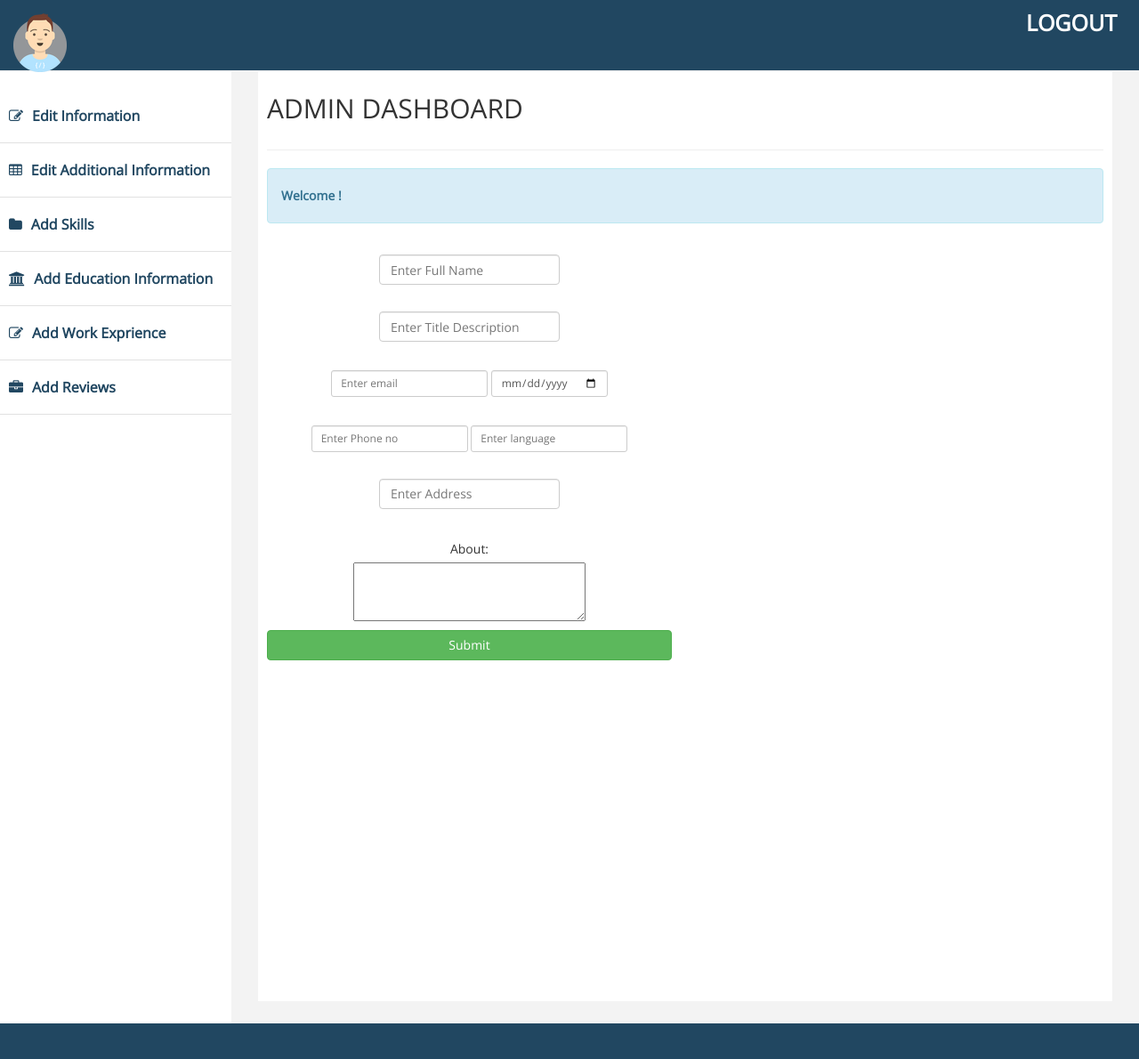
After one commit to jalis55/django-portfolio, a Django app: page /admin-dash/add-AddinalInfo in a window 1280 px wide. The commit adds this page. Shown: the whole page at 89% size. Run offline with Django 3.2, Linux system fonts and the light colour scheme; some libraries are stand-ins or nearby versions.

```diff
--- a/accounts/views.py
+++ b/accounts/views.py
@@ -1,7 +1,7 @@
 from django.shortcuts import render,HttpResponse,redirect
 from django.contrib import messages
 from django.contrib.auth.models import User,auth
-from dashboard.models import Skills,Education,Reviews,WorkExprience
+from dashboard.models import Skills,Education,Reviews,WorkExprience,BasicInfo
 
 # Create your views here.
 def home(request):
@@ -9,9 +9,10 @@ def home(request):
 	educations=Education.objects.all().order_by('-id')
 	reviews=Reviews.objects.all().order_by('-id')[:3]
 	work_exps=WorkExprience.objects.all().order_by('-id')
+	basic_info=BasicInfo.objects.get()
 
 	return render(request,'front_end/index.html',{'skills':skills,'educations':educations,'reviews':reviews,\
-		'work_exps':work_exps})
+		'work_exps':work_exps,'basic_info':basic_info})
 
 
 
--- a/dashboard/models.py
+++ b/dashboard/models.py
@@ -2,13 +2,14 @@ from django.db import models
 
 # Create your models here.
 class BasicInfo(models.Model):
+    full_name=models.CharField(max_length=60)
+    title=models.CharField(max_length=50)
     email = models.CharField(max_length=30)
     age = models.CharField(max_length=30)
     phone = models.CharField(max_length=30)
     address = models.CharField(max_length=200)
     languages = models.CharField(max_length=100)
     about = models.CharField(max_length=500)
-
 class Skills(models.Model):
     skill_name=models.CharField(max_length=40)
     rating=models.IntegerField()
--- a/dashboard/urls.py
+++ b/dashboard/urls.py
@@ -4,6 +4,11 @@ from . import views
 
 urlpatterns=[
 	path('',views.admin_home,name='admin_home'),
+
+	#additonal infromation
+	path('add-AddinalInfo',views.additional_info,name='additional_info'),
+	path('edit-AddtionalInfo',views.edit_additional_info,name='edit_additional_info'),
+
 	#skills
 	path('add-skills',views.add_skills,name='add_skills'),
 	path('add-skills/<int:id>',views.edit_skills,name='edit_skills'),
--- a/dashboard/views.py
+++ b/dashboard/views.py
@@ -1,11 +1,84 @@
 from django.shortcuts import render,HttpResponse,redirect
 from django.contrib.auth.decorators import login_required
-from dashboard.models import Skills,Education,WorkExprience,Reviews
+from dashboard.models import Skills,Education,WorkExprience,Reviews,BasicInfo
 import json
 
 
 
 # Create your views here.
+
+def additional_info(request):
+	if request.method=='POST':
+		full_name=request.POST['full_name']
+		title=request.POST['title']
+		email=request.POST['email']
+		age=request.POST['age']
+		phone=request.POST['phone']
+		address=request.POST['address']
+		languages=request.POST['languages']
+		about=request.POST['about']
+
+		#add into additional informantion
+		BasicInfo.objects.create(
+
+			full_name=full_name,
+			title=title,
+			email=email,
+			age=age,
+			phone=phone,
+			address=address,
+			languages=languages,
+			about=about,
+
+
+
+			)
+		return redirect('admin_home')
+
+	return render(request,'admin_pages/additional_info.html')
+
+
+def edit_additional_info(request):
+	if not BasicInfo.objects.filter().exists():
+		return redirect('additional_info')
+	else:
+		if request.method=='POST':
+			full_name=request.POST['full_name']
+			title=request.POST['title']
+			info_id=request.POST['id']
+			email=request.POST['email']
+			age=request.POST['age']
+			phone=request.POST['phone']
+			address=request.POST['address']
+			languages=request.POST['languages']
+			about=request.POST['about']
+
+			#update Additional info
+			addi_info=BasicInfo.objects.get(id=info_id)
+			addi_info.full_name=full_name
+			addi_info.title=title
+			addi_info.email=email
+			addi_info.age=age
+			addi_info.phone=phone
+			addi_info.address=address
+			addi_info.languages=languages
+			addi_info.about=about
+			addi_info.save()
+
+			return redirect('edit_additional_info')
+
+		basic_info=BasicInfo.objects.get()
+		return render(request,'admin_pages/edit_additional_info.html',{'basic_info':basic_info})
+
+
+
+
+
+
+
+
+
+
 @login_required(login_url="login_user")
 def admin_home(request):
 	return render(request,'admin_pages/home.html')
--- a/portfolio/settings.py
+++ b/portfolio/settings.py
@@ -123,3 +123,6 @@ STATIC_URL = '/static/'
 STATICFILES_DIRS = [
 os.path.join(BASE_DIR, "static"),
 ]
+
+MEDIA_URL="/media/"
+MEDIA_ROOT=os.path.join(BASE_DIR,'media')
--- a/portfolio/urls.py
+++ b/portfolio/urls.py
@@ -15,9 +15,13 @@ Including another URLconf
 """
 from django.contrib import admin
 from django.urls import path,include
+from django.conf import settings
+from django.conf.urls.static import static
 
 urlpatterns = [
     path('',include('accounts.urls')),
     path('admin-dash/',include('dashboard.urls')),
     path('admin/', admin.site.urls),
 ]
+
+urlpatterns=urlpatterns+static(settings.MEDIA_URL,document_root=settings.MEDIA_ROOT)
--- /dev/null
+++ b/templates/admin_pages/additional_info.html
@@ -0,0 +1,66 @@
+{% extends 'admin_pages/base.html' %}
+
+{% block content %}
+
+
+<div class="col-lg-6 col-md-6">
+    <form action="{% url 'additional_info' %}" method="POST" enctype="multipart/form-data">
+    {% csrf_token %}
+        <div class="form-inline">
+            <div class="form-group">
+
+                <input type="text" name="full_name" class="form-control" placeholder="Enter Full Name">
+            </div>
+        </div><br>
+        <div class="form-inline">
+            <div class="form-group">
+
+                <input type="text" name="title" class="form-control" placeholder="Enter Title Description">
+            </div>
+        </div><br>
+
+        <div class="form-inline">
+            <div class="form-group">
+                <input type="email" name="email" class="form-control input-sm" placeholder="Enter email">
+            </div>
+            <div class="form-group">
+                <input type="date" name="age" class="form-control input-sm" placeholder="Enter age ">
+            </div>
+        </div>
+        <br>
+        <div class="form-inline">
+            <div class="form-group">
+
+                <input type="text" name="phone" class="form-control input-sm" placeholder="Enter Phone no">
+            </div>
+            <div class="form-group">
+                <input type="text" name="languages" class="form-control input-sm" placeholder="Enter language ">
+            </div>
+        </div>
+        <br>
+        <div class="form-inline">
+            <div class="form-group">
+
+                <input type="text" name="address" class="form-control" placeholder="Enter Address">
+            </div>
+        </div>
+
+
+
+        <br> About:
+        <div class="form-inline">
+            <div class="form-group">
+
+                <textarea name="about" cols="30" rows="">
+
+                </textarea>
+
+            </div>
+        </div>
+        <input type="submit" class="btn btn-success btn-block">
+    </form>
+</div>
+
+
+
+{% endblock %}
--- a/templates/admin_pages/base.html
+++ b/templates/admin_pages/base.html
@@ -51,7 +51,7 @@
                         <a href="#"><i class="fa fa-edit "></i>Edit Information </a>
                     </li>
                     <li>
-                        <a href="#"><i class="fa fa-table "></i>Edit Basic Information</a>
+                        <a href="{% url 'edit_additional_info' %}"><i class="fa fa-table "></i>Edit Additional Information</a>
                     </li>
                     <li>
                         <a href="{% url 'add_skills' %}"><i class="fa fa-folder"></i>Add Skills </a>
```
Also changed, not shown: templates/admin_pages/edit_additional_info.html (added, +64 -0 lines), templates/front_end/index.html (+16 -22 lines), dashboard/migrations/0003_auto_20190912_1054.py (added), dashboard/migrations/0004_basicinfo_title.py (added), dashboard/migrations/0005_auto_20190912_1137.py (added), db.sqlite3, media/pics/40770.jpg (added), media/pics/FB_IMG_1528133121429.jpg (added), static/front_end_assets/images/jalis.jpg (added).
